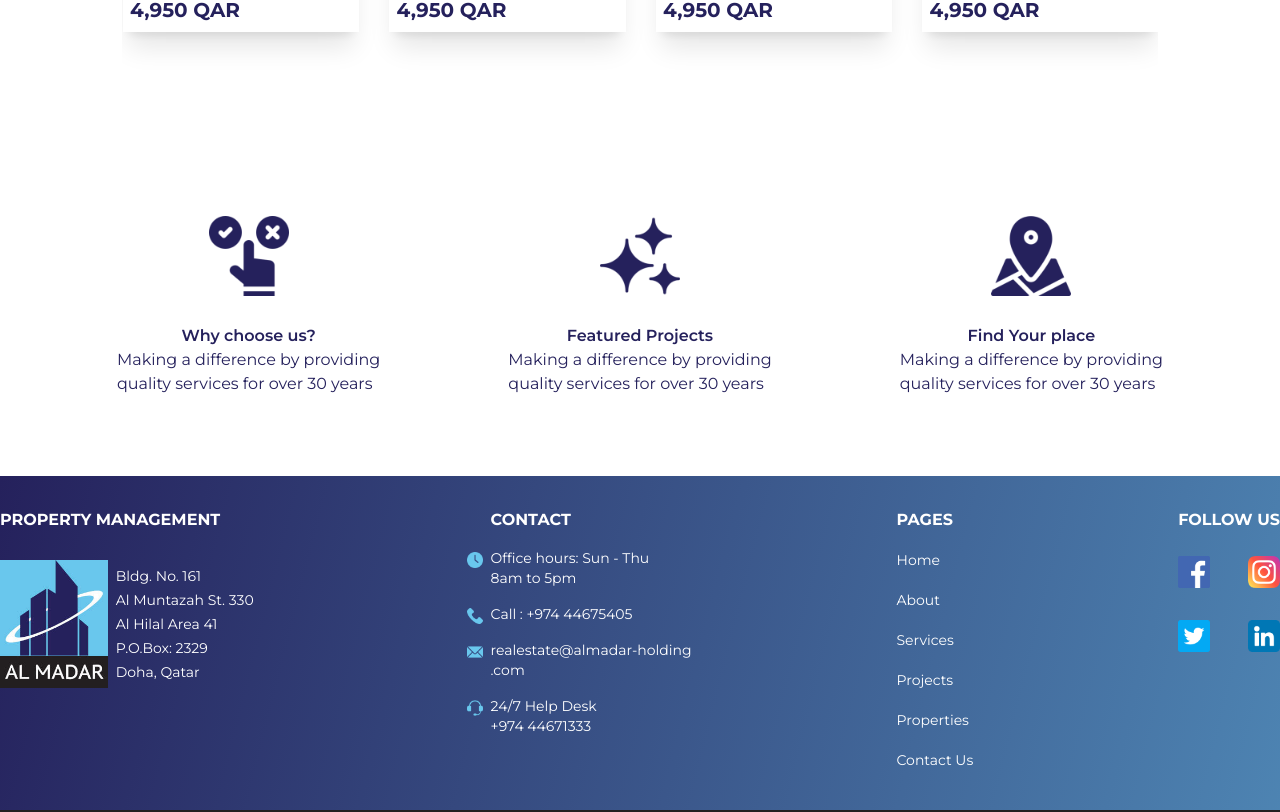
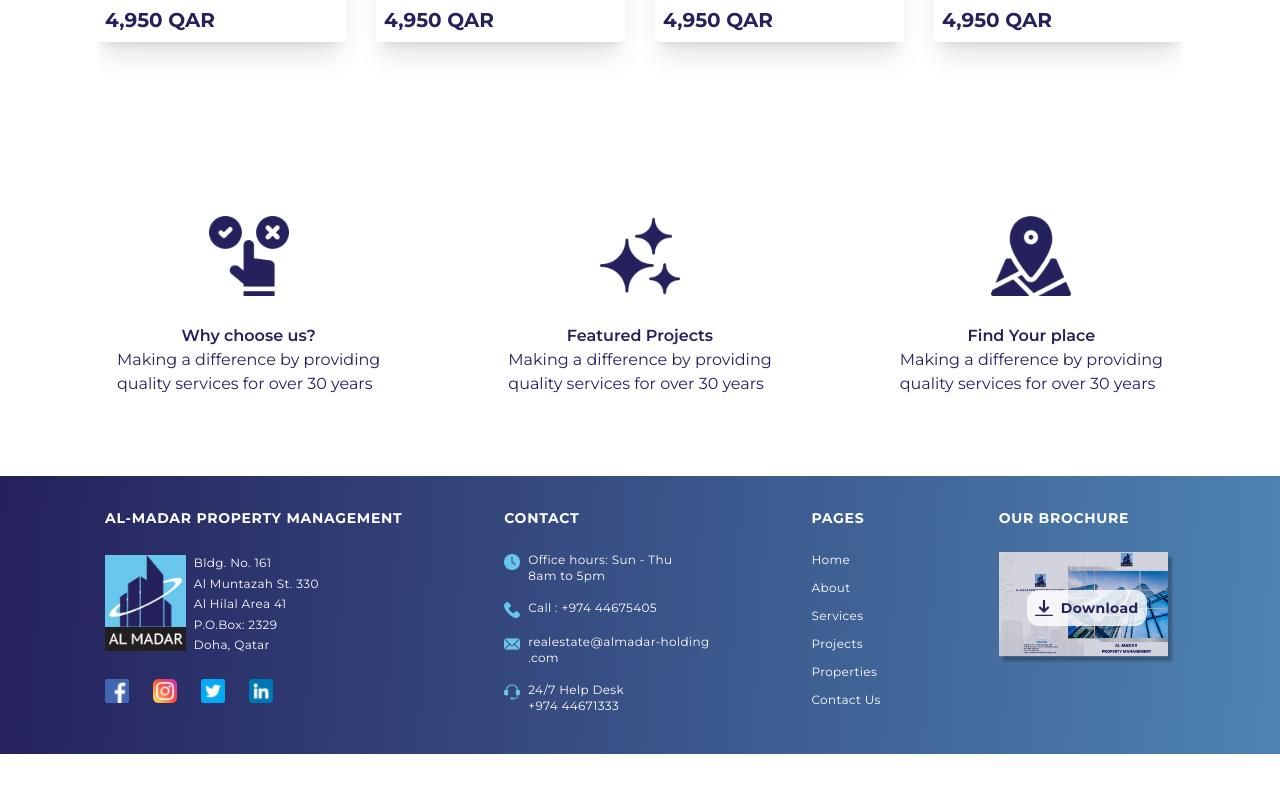
Before and after one commit to Sameekshaa999/AL-Madar-, a React (Create React App) app: page /properties in a window 1280 px wide. Shown: the part 1784-2596 px from the top of the page. After the commit the page ends 2538 px from the top, so only its background shows below. Built offline with nearby package versions, Linux system fonts and the light colour scheme.

Commit message:
completely responsive footer added

```diff
--- a/src/components/Footer.jsx
+++ b/src/components/Footer.jsx
@@ -1,7 +1,8 @@
 import React from "react";
-import footerbg from "../components/Zimages/Footer_bg.svg";
 import { Link } from "react-router-dom";
-// import { Link } from "react-router-native";
+
+import Brochure from "../components/Zimages/brochure.png";
+import Download from "../components/Zimages/download_icon.png";
 import Logo from "../components/Zimages/almadar-logo.jpg";
 import Time from "../components/Zimages/time_footer.png";
 import Phone from "../components/Zimages/phone_footer.png";
@@ -14,153 +15,200 @@ import Linkedin from "../components/Zimages/linkedin.png";
 
 const Footer = () => {
   return (
-    <footer className="w-full bg-mgrey text-white font-montserrat">
-      <div className="footer-gradient absolute">
-        <img className="" src={footerbg} alt="/" />
-      </div>
-      <div className="container mx-auto relative">
-        <div className="flex ">
-          <div className="w-full flex flex-col py-8 lg:flex-row justify-between">
-            <div className="flex flex-col">
-              <span className="font-bold text-white uppercase mb-2">
-                Property Management
+    <>
+      <footer className="footer-gradient font-montserrat tracking-wide text-sm text-white">
+        <div className="grid md:flex grid-cols-1 sm:grid-cols-2 gap-y-4 sm:gap-y-8 sm:gap-x-4 sm:justify-items-center md:flex-row md:space-x-8 md:justify-between max-w-[1150px] mx-auto py-8 px-10">
+          <div className="flex flex-col md:space-y-2">
+            <span className="tracking-wider font-semibold sm:font-bold text-white uppercase">
+              Al-Madar Property Management
             </span>
 
-              <div className="flex items-center py-4">
-                <Link to="/">
-                  <img className="h-32 w-auto" src={Logo} alt="logo" />
+            <div className="flex items-end sm:items-center py-2">
+              <Link to="/" alt="home">
+                <img className="h-32 sm:h-24 w-auto" src={Logo} alt="logo" />
               </Link>
+              <div className="flex flex-col space-y-2">
                 <a
                   href="https://www.google.com/maps/place/Al+Madar+Holding/@25.2556694,51.522565,17z/data=!3m1!4b1!4m5!3m4!1s0x3e45cffa11911a65:0x32a2632a55fc537c!8m2!3d25.2556694!4d51.5247537"
-                  className="p-2"
+                  className="sm:p-2 pl-4"
+                  alt="location"
                 >
-                  <span className="text-sm hover:text-mblue">
+                  <span className="text-xs font-light sm:font-normal sm:leading-relaxed hover:text-mblue">
                     Bldg. No. 161 <br /> Al Muntazah St. 330 <br /> Al Hilal
                     Area 41 <br /> P.O.Box: 2329 <br /> Doha, Qatar
                   </span>
                 </a>
+                <div className="sm:hidden flex flex-row space-x-6 pl-4">
+                  <a href="/">
+                    <img
+                      className="h-6 rounded-sm"
+                      src={FB}
+                      alt="facebook page"
+                    />
+                  </a>
+                  <a href="/">
+                    <img
+                      className="h-6 rounded-sm"
+                      src={Insta}
+                      alt="instagram page"
+                    />
+                  </a>
+
+                  <a href="/">
+                    <img
+                      className="h-6 rounded-sm"
+                      src={Twitter}
+                      alt="twitter page"
+                    />
+                  </a>
+                  <a href="/">
+                    <img
+                      className="h-6 rounded-sm"
+                      src={Linkedin}
+                      alt="linkedin page"
+                    />
+                  </a>
                 </div>
               </div>
-            <div className="flex flex-col">
-              <span className="font-bold text-white uppercase pl-6 mb-2">
+            </div>
+
+            <div className="hidden sm:flex sm:flex-row sm:space-x-6 sm:items-start">
+              <a href="/">
+                <img className="h-6 rounded-sm" src={FB} alt="facebook page" />
+              </a>
+              <a href="/">
+                <img
+                  className="h-6 rounded-sm"
+                  src={Insta}
+                  alt="instagram page"
+                />
+              </a>
+
+              <a href="/">
+                <img
+                  className="h-6 rounded-sm"
+                  src={Twitter}
+                  alt="twitter page"
+                />
+              </a>
+              <a href="/">
+                <img
+                  className="h-6 rounded-sm"
+                  src={Linkedin}
+                  alt="linkedin page"
+                />
+              </a>
+            </div>
+          </div>
+
+          <div className="flex flex-col md:space-y-2">
+            <span className="tracking-wider font-semibold sm:font-bold text-white uppercase mb-2">
               Contact
             </span>
+            <div className="flex flex-col text-xs justify-between">
               <span className="flex py-2">
-                <img className="h-4 w-auto mt-1" src={Time} alt="timings" />
-                <span
-                  href="/"
-                  className="pl-2 text-white text-sm hover:text-mblue"
-                >
+                <img className="h-4 w-auto mt-0.5" src={Time} alt="timings" />
+                <span href="/" className="pl-2 text-white  hover:text-mblue">
                   Office hours: Sun - Thu <br />
                   8am to 5pm
                 </span>
               </span>
               <span className="flex py-2">
-                <img className="h-4 w-auto mt-1" src={Phone} alt="telephone" />
-                <span
-                  href="/"
-                  className="pl-2 text-white text-sm hover:text-mblue"
-                >
+                <img
+                  className="h-4 w-auto mt-0.5"
+                  src={Phone}
+                  alt="telephone"
+                />
+                <span href="/" className="pl-2 text-white  hover:text-mblue">
                   Call : +974 44675405
                 </span>
               </span>
               <span className="flex py-2">
-                <img className="h-4 w-auto mt-1" src={Email} alt="email" />
-                <span
-                  href="/"
-                  className="pl-2 text-white text-sm hover:text-mblue"
-                >
+                <img className="h-4 w-auto mt-0.5" src={Email} alt="email" />
+                <span href="/" className="pl-2 text-white  hover:text-mblue">
                   realestate@almadar-holding
                   <br />
                   .com
                 </span>
               </span>
               <span className="flex py-2">
-                <img className="h-4 w-auto mt-1" src={Help} alt="help desk" />
-                <span
-                  href="/"
-                  className="pl-2 text-white text-sm hover:text-mblue"
-                >
+                <img className="h-4 w-auto mt-0.5" src={Help} alt="help desk" />
+                <span href="/" className="pl-2 text-white  hover:text-mblue">
                   24/7 Help Desk <br />
                   +974 44671333
                 </span>
               </span>
             </div>
-            <div className="flex flex-col">
-              <span className="font-bold text-white uppercase mt-4 md:mt-0 mb-2">
+          </div>
+
+          <div className="flex flex-col md:space-y-4">
+            <span className="font-semibold tracking-wider sm:font-bold text-white uppercase mb-2">
               Pages
             </span>
-              <span className="my-2">
-                <Link to="/" className="text-white  text-sm hover:text-mblue">
+            <div className="flex flex-wrap md:flex-col text-xs">
+              <span className="mr-4 mb-1 md:mb-3">
+                <Link to="/" className="text-white hover:text-mblue">
                   Home
                 </Link>
               </span>
-              <span className="my-2">
-                <Link
-                  to="/about"
-                  className="text-white  text-sm hover:text-mblue"
-                >
+              <span className="mr-4 mb-1 md:mb-3">
+                <Link to="/about" className="text-white   hover:text-mblue">
                   About
                 </Link>
               </span>
-              <span className="my-2">
-                <Link
-                  to="/services"
-                  className="text-white  text-sm hover:text-mblue"
-                >
+              <span className="mr-4 mb-1 md:mb-3">
+                <Link to="/services" className="text-white   hover:text-mblue">
                   Services
                 </Link>
               </span>
-              <span className="my-2">
-                <Link
-                  to="/projects"
-                  className="text-white  text-sm hover:text-mblue"
-                >
+              <span className="mr-4 mb-1 md:mb-3">
+                <Link to="/projects" className="text-white   hover:text-mblue">
                   Projects
                 </Link>
               </span>
-              <span className="my-2">
+              <span className="mr-4 mb-1 md:mb-3">
                 <Link
                   to="/properties"
-                  className="text-white  text-sm hover:text-mblue"
+                  className="text-white   hover:text-mblue"
                 >
                   Properties
                 </Link>
               </span>
-              <span className="my-2">
-                <Link
-                  to="/contact"
-                  className="text-white  text-sm hover:text-mblue"
-                >
+              <span className="mr-4 mb-1 md:mb-3">
+                <Link to="/contact" className="text-white   hover:text-mblue">
                   Contact Us
                 </Link>
               </span>
             </div>
-            <div className="flex flex-col ">
-              <span className="font-bold text-white uppercase mt-4 md:mt-0 mb-2">
-                Follow Us
+          </div>
+
+          <div className="flex flex-col md:space-y-4">
+            <span className="font-semibold tracking-wider sm:font-bold text-white uppercase mb-2">
+              Our Brochure
             </span>
-              <span className="flex flex-row justify-between items-center my-4">
-                <a href="/">
-                  <img className="h-8" src={FB} alt="facebook page" />
-                </a>
-                <a href="/">
-                  <img className="h-8" src={Insta} alt="instagram page" />
-                </a>
-              </span>
-              <span className="flex flex-row justify-between items-center my-4">
-                <a href="/">
-                  <img className="h-8" src={Twitter} alt="twitter page" />
-                </a>
-                <a href="/">
-                  <img className="h-8" src={Linkedin} alt="linkedin page" />
-                </a>
-              </span>
+            <div className="flex relative w-auto justify-start sm:justify-center items-center">
+              <img
+                className="h-24 lg:h-28 md:w-full"
+                src={Brochure}
+                alt="brochure"
+              />
+              <div className="mx-5  absolute rounded-xl text-mpurple font-semibold sm:font-bold text-xs lg:text-sm bg-white-800 hover:-translate-y-1 transition ">
+                <div className="inline-flex justify-center items-center">
+                  <img
+                    className="ml-2 h-4"
+                    src={Download}
+                    alt="download icon"
+                  />
+                  <Link to="/" className="text-center px-2 py-2">
+                    Download
+                  </Link>
+                </div>
               </div>
             </div>
           </div>
         </div>
       </footer>
+    </>
   );
 };
 
--- a/src/components/Navbar.jsx
+++ b/src/components/Navbar.jsx
@@ -9,7 +9,7 @@ const Navbar = () => {
   // responsive toggle function
 
   return (
-    <nav className="bg-white font-montserrat h-18 w-full fixed z-50">
+    <nav className="bg-white font-montserrat h-18 w-screen fixed z-50">
       <div className="justify-around px-2 lg:px-10">
         <div className="flex justify-between">
           <div className="flex space-x-7">
--- a/src/pages/index.jsx
+++ b/src/pages/index.jsx
@@ -6,7 +6,6 @@ import Services from "../components/index/Services";
 import MV from "../components/index/MV";
 import AboutSection from "../components/index/AboutSection";
 import Hero from "../components/index/Hero";
-import Spinner from "../components/spinner";
 
 const Home = () => {
   return (
@@ -18,7 +17,6 @@ const Home = () => {
       <Team />
       <Properties />
       <CustomerReview />
-      {/* <Spinner /> */}
     </>
   );
 };
--- a/tailwind.config.js
+++ b/tailwind.config.js
@@ -11,6 +11,10 @@ module.exports = {
         "5/6": "83.333334%",
       },
       colors: {
+        white: {
+          DEFAULT: "#fff",
+          800: "rgba(255, 255, 255, 0.80)",
+        },
         mpurple: "#25215c",
         mblue: "#69c7ed",
         mgrey: "#231f20",
```
Also changed, not shown: src/components/properties/PropertiesS2.jsx (+2 -138 lines), src/components/Zimages/brochure.png (added), src/components/Zimages/download_icon.png (added). Lines whose indentation alone changed are shown as unchanged.
